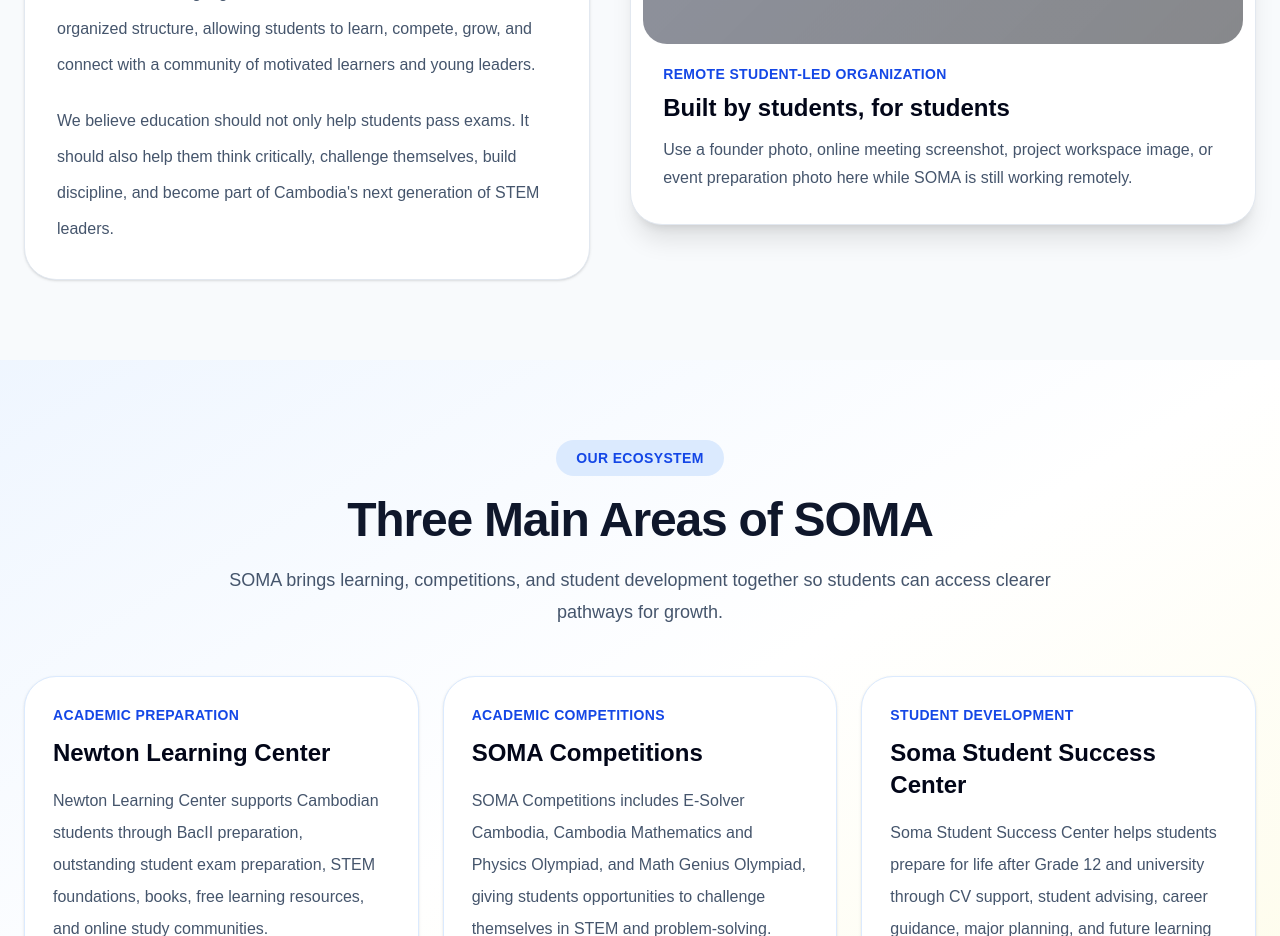
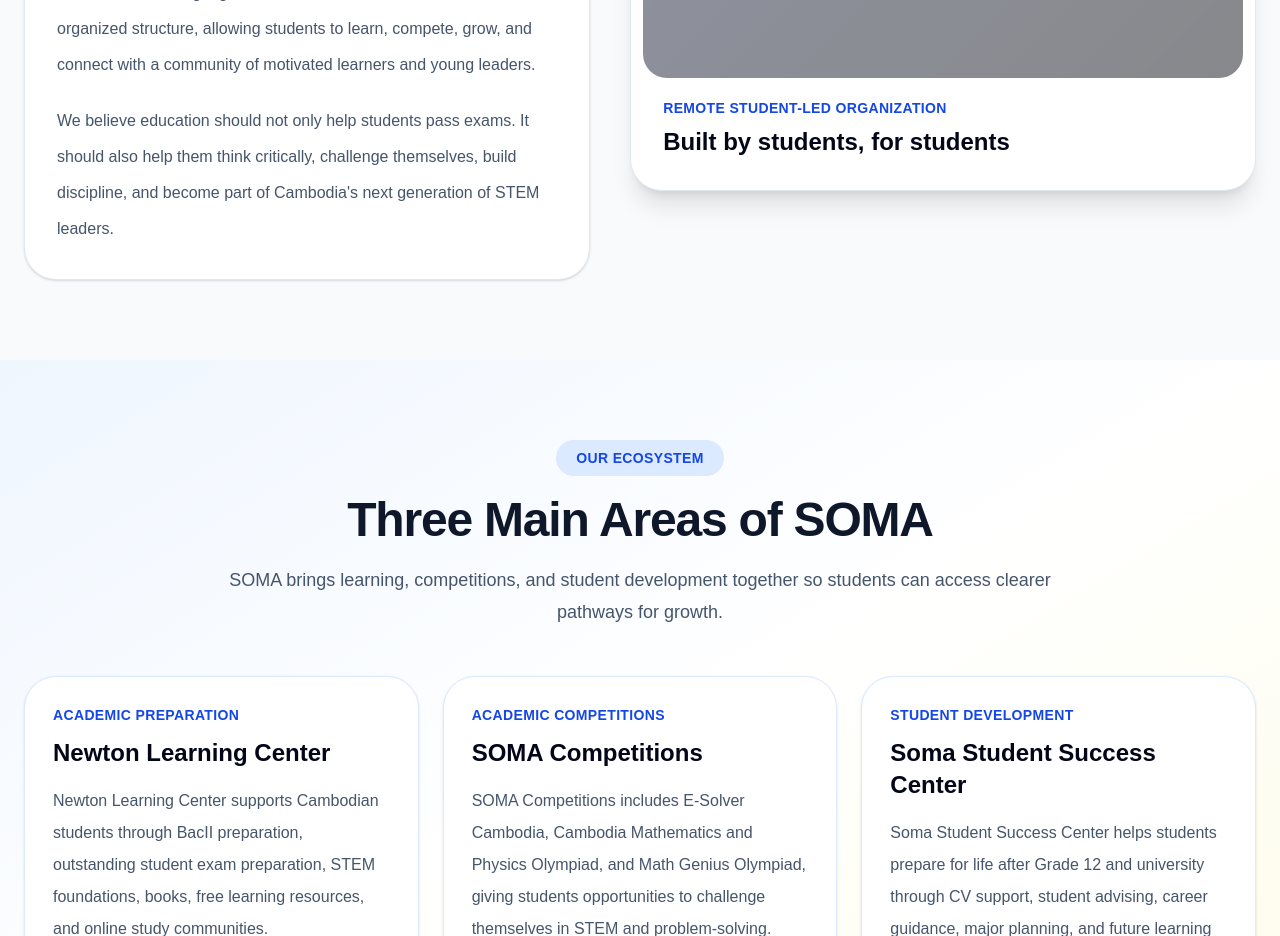
Before and after one commit to Narith88/soma-education-group, a Next.js app: page /about in a window 1280 px wide. Shown: the part 1220-2156 px from the top of the page. Built offline with nearby package versions, Linux system fonts and the light colour scheme; grey boxes are pictures that could not be loaded.

Commit message:
Update website

```diff
--- a/app/about/page.tsx
+++ b/app/about/page.tsx
@@ -399,12 +399,6 @@ export default function AboutPage() {
               <h3 className="mt-2 text-2xl font-black text-slate-950">
                 Built by students, for students
               </h3>
-
-              <p className="mt-3 leading-7 text-slate-600">
-                Use a founder photo, online meeting screenshot, project
-                workspace image, or event preparation photo here while SOMA is
-                still working remotely.
-              </p>
             </div>
           </div>
         </div>
```
